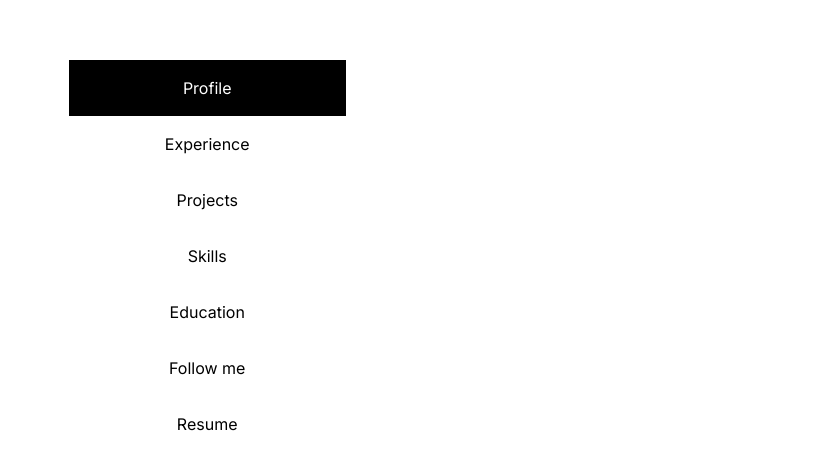
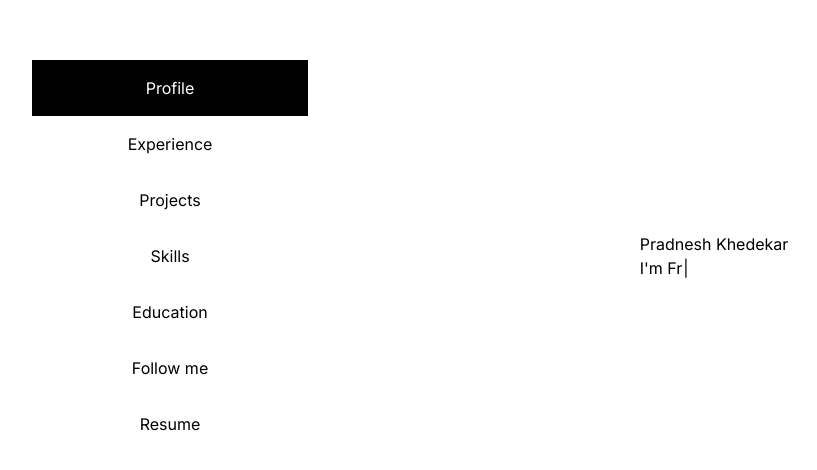
Before and after one commit to Pradnesh8/portfolio-site, a Next.js app in the folder my-portfolio/: page / in a window 1280 px wide. Shown: the part 144-614 px from the top of the page, without its empty margins (230-1047 px from the left). Built offline with nearby package versions, Linux system fonts and the light colour scheme.

Commit message:
added typewriter effect

```diff
--- /dev/null
+++ b/my-portfolio/src/app/components/typeWriter.js
@@ -0,0 +1,20 @@
+"use client"
+import Typewriter from 'typewriter-effect';
+
+export default function TypeWriterComponent() {
+    return (
+        <>
+            <h1>Pradnesh Khedekar</h1>
+            <div className='flex'>
+                <h2>I'm&nbsp;</h2>
+                <Typewriter
+                    options={{
+                        strings: ['Web Developer', 'Frontend Developer', 'React Developer', 'Angular Developer', 'Fullstack Developer', 'NodeJS Developer'],
+                        autoStart: true,
+                        loop: true,
+                    }}
+                />
+            </div>
+        </>
+    )
+}
--- a/my-portfolio/src/app/layout.js
+++ b/my-portfolio/src/app/layout.js
@@ -1,6 +1,7 @@
 import { Inter } from "next/font/google";
 import "./globals.css";
 import Navbar from "./components/navbar";
+import TypeWriterComponent from "./components/typeWriter";
 
 const inter = Inter({ subsets: ["latin"] });
 
@@ -16,6 +17,7 @@ export default function RootLayout({ children }) {
         <main className="flex min-h-screen items-center justify-around p-24">
           <Navbar />
           <div>
+            <TypeWriterComponent />
             {children}
           </div>
         </main>
```
Also changed, not shown: my-portfolio/package.json (+5 -4 lines), 1 other file (tests, documents, lock files or other folders).
